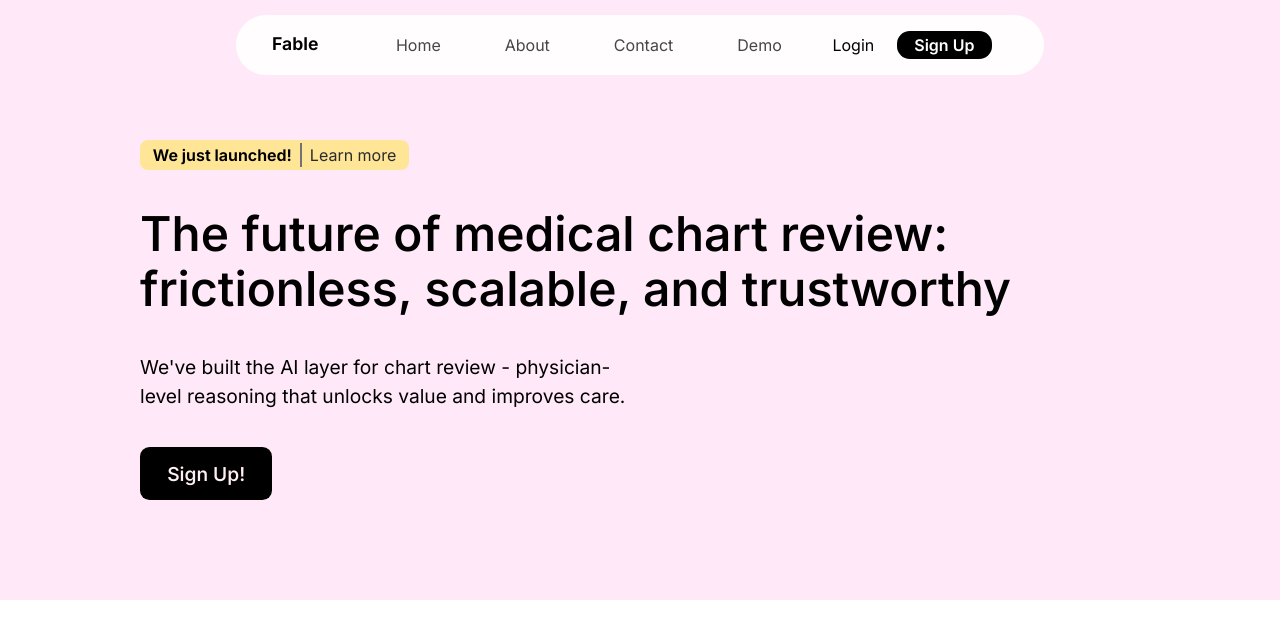
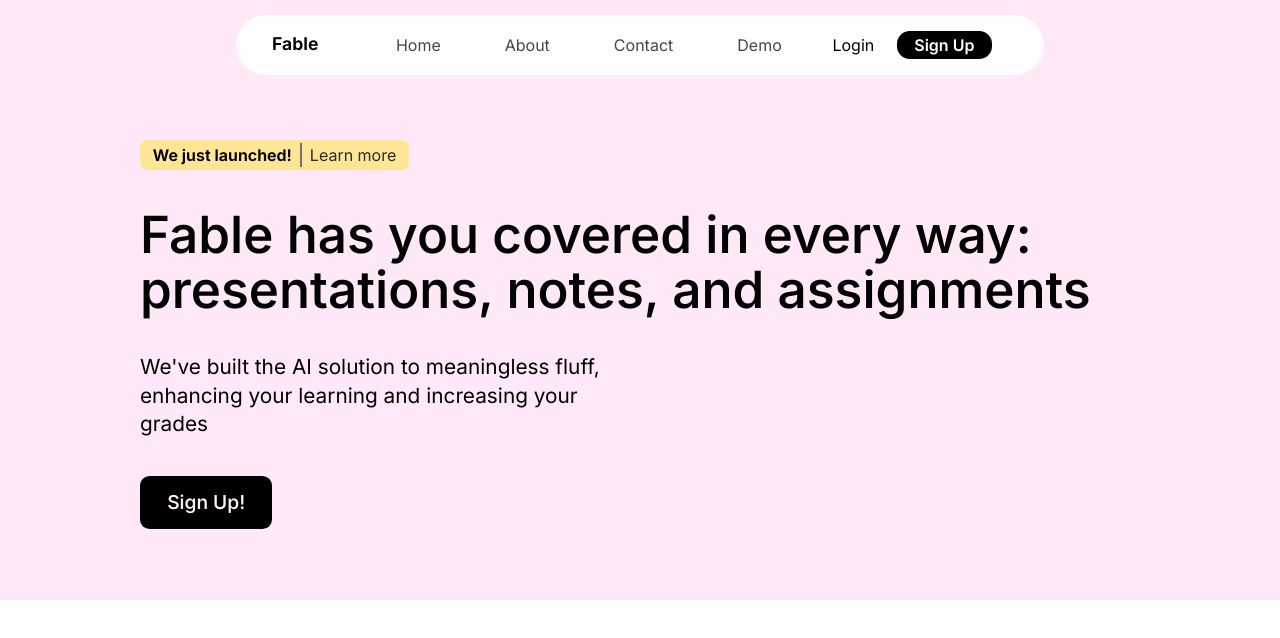
Before and after one commit to Flaryiest/design-disaster, a React (Vite) app in the folder web/: page / in a window 1280 px wide. Shown: the top 638 px of the page. Built offline with nearby package versions, Linux system fonts and the light colour scheme.

Commit message:
styling _ content changes to index

```diff
--- a/web/src/pages/index/index.css
+++ b/web/src/pages/index/index.css
@@ -16,6 +16,8 @@
     max-width: 1000px;
     height: 100%;
     gap: 2.3rem;
+    position: relative;
+    overflow: hidden;
 }
 
 .section-one-alert {
@@ -40,13 +42,13 @@
 }
 
 .section-one-title {
-    font-size: 3rem;
+    font-size: 3.2rem;
     font-weight: 550;
     line-height: 3.4rem;
 }
 
 .section-one-description {
-    font-size: 1.2rem;
+    font-size: 1.3rem;
     font-weight: 400;
     line-height: 1.8rem;
     max-width: 50%;
--- a/web/src/pages/index/index.tsx
+++ b/web/src/pages/index/index.tsx
@@ -10,12 +10,10 @@ export default function IndexPage() {
                     <p className="section-one-alert-text">We just launched!</p>
                     <Link to="/demo" className="section-one-alert-link">Learn more</Link>
                 </div>
-
-                <h1 className="section-one-title">The future of medical chart review: frictionless, scalable, and trustworthy</h1>
-                <p className="section-one-description">We've built the AI layer for chart review - physician-level reasoning that unlocks value and improves care.</p>
+                <h1 className="section-one-title">Fable has you covered in every way: presentations, notes, and assignments</h1>
+                <p className="section-one-description">We've built the AI solution to meaningless fluff, enhancing your learning and increasing your grades</p>
                 <Link to="/signup" className="section-one-signup-link">Sign Up!</Link>
             </div>
-
         </div>
     </>
 }
```
